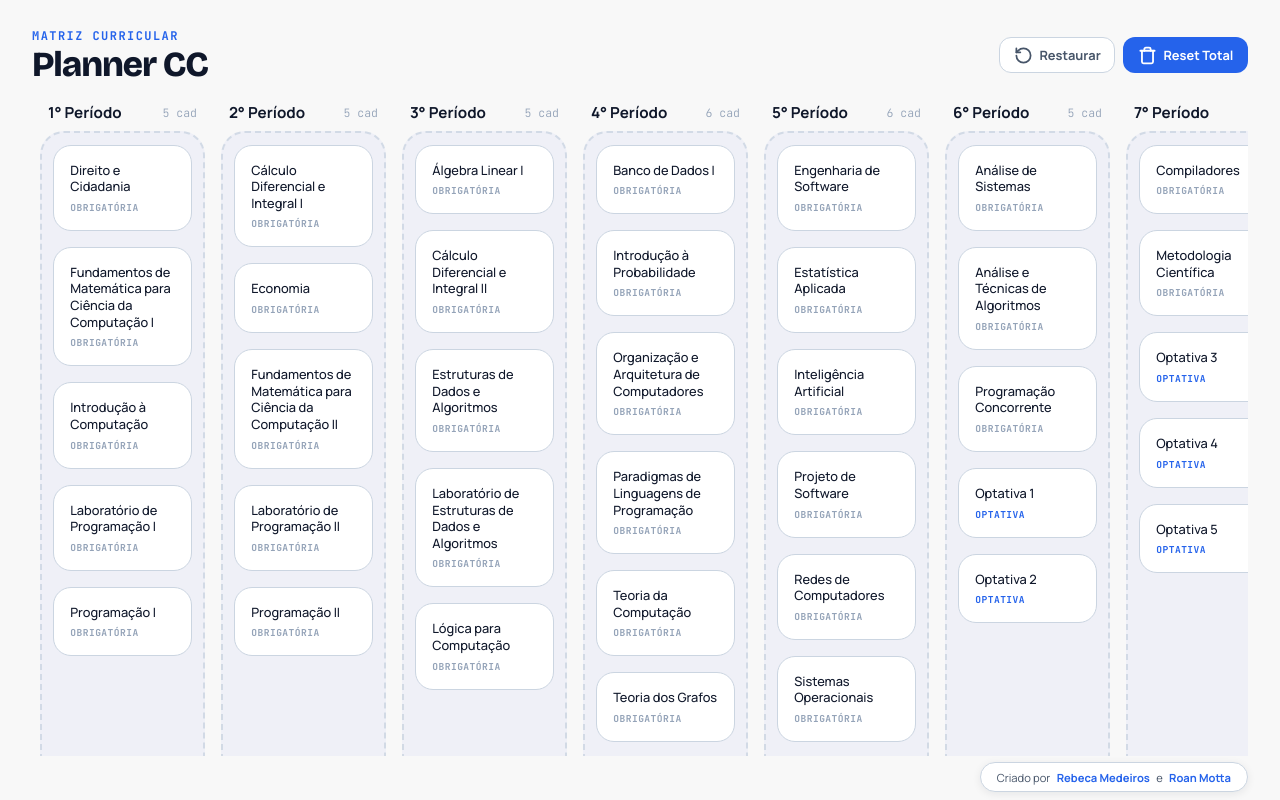
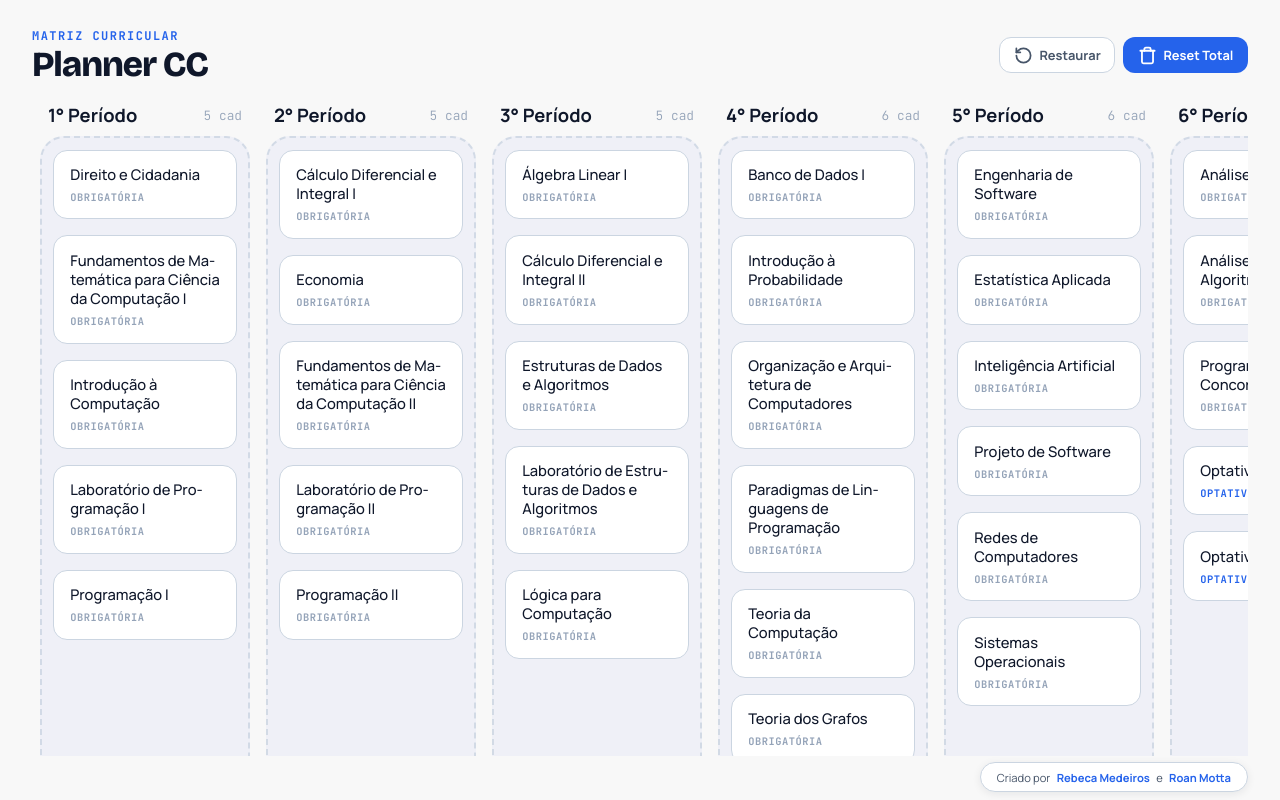
Before and after one commit to rebecamdrs/ufcg-cc-planner, a React (Vite) app: page / in a window 1280 px wide. Built offline with nearby package versions, Linux system fonts and the light colour scheme; no server answers.

Commit message:
ajuste para telas maiores

```diff
--- a/src/components/CardCadeira/card-cadeira.css
+++ b/src/components/CardCadeira/card-cadeira.css
@@ -13,6 +13,7 @@
     gap: 0.8rem;
     box-sizing: border-box;
     position: relative;
+    overflow: visible;
 }
 
 .card-cadeira:hover {
@@ -29,6 +30,8 @@
     line-height: 1.3;
     margin: 0;
     user-select: none;
+    word-break: break-word;
+    hyphens: auto;
 }
 
 /* --- ESTADOS DO CARD --- */
@@ -219,3 +222,33 @@
         padding: 1px 3px;
     }
 }
+
+/* Monitores Full HD e superiores (1200px+) */
+@media (min-width: 1200px) {
+    .card-cadeira {
+        padding: 0.9rem 1rem;
+        border-radius: 14px;
+        gap: 0.5rem;
+    }
+
+    .titulo-cadeira {
+        font-size: 0.92rem;
+        /* Aumenta a leitura */
+        line-height: 1.3;
+    }
+
+    .badge-subtexto-card {
+        font-size: 0.65rem;
+    }
+
+    .aviso-status {
+        font-size: 0.65rem;
+        height: 18px;
+    }
+
+    .bolinha-alerta {
+        width: 18px;
+        height: 18px;
+        font-size: 0.7rem;
+    }
+}
--- a/src/components/ColunaPeriodo/coluna-periodo.css
+++ b/src/components/ColunaPeriodo/coluna-periodo.css
@@ -125,3 +125,19 @@
         width: 100% !important;
     }
 }
+
+/* Permite que as colunas cresçam no monitor */
+@media (min-width: 1200px) {
+    .coluna-periodo-wrapper {
+        min-width: 175px;
+        max-width: 210px;
+    }
+
+    .titulo-periodo {
+        font-size: 1.15rem;
+    }
+
+    .contagem-cadeiras {
+        font-size: 0.8rem;
+    }
+}
```
